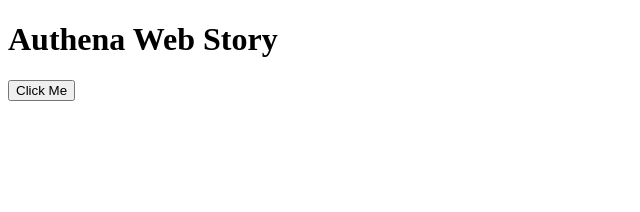
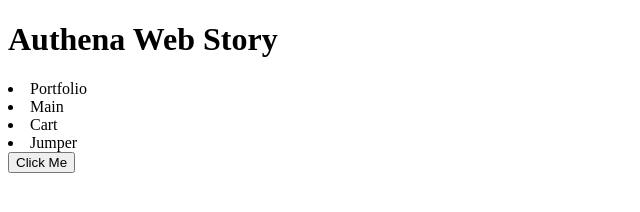
Before and after one commit to Teliose/Authena-stuff, a plain HTML site: page index.html in a window 1280 px wide. Shown: the whole page, without its empty margins (0-640 px from the left). Drawn offline with Linux system fonts and the light colour scheme.

Commit message:
Added the Unordered List

```diff
--- a/index.html
+++ b/index.html
@@ -14,6 +14,12 @@
       <div class="card">
         <div class="card-heading">
           <h1>Authena Web Story</h1>
+
+          <ul></ul>
+          <li>Portfolio</li>
+          <li>Main</li>
+          <li>Cart</li>
+          <li>Jumper</li>
         </div>
       </div>
 
```
